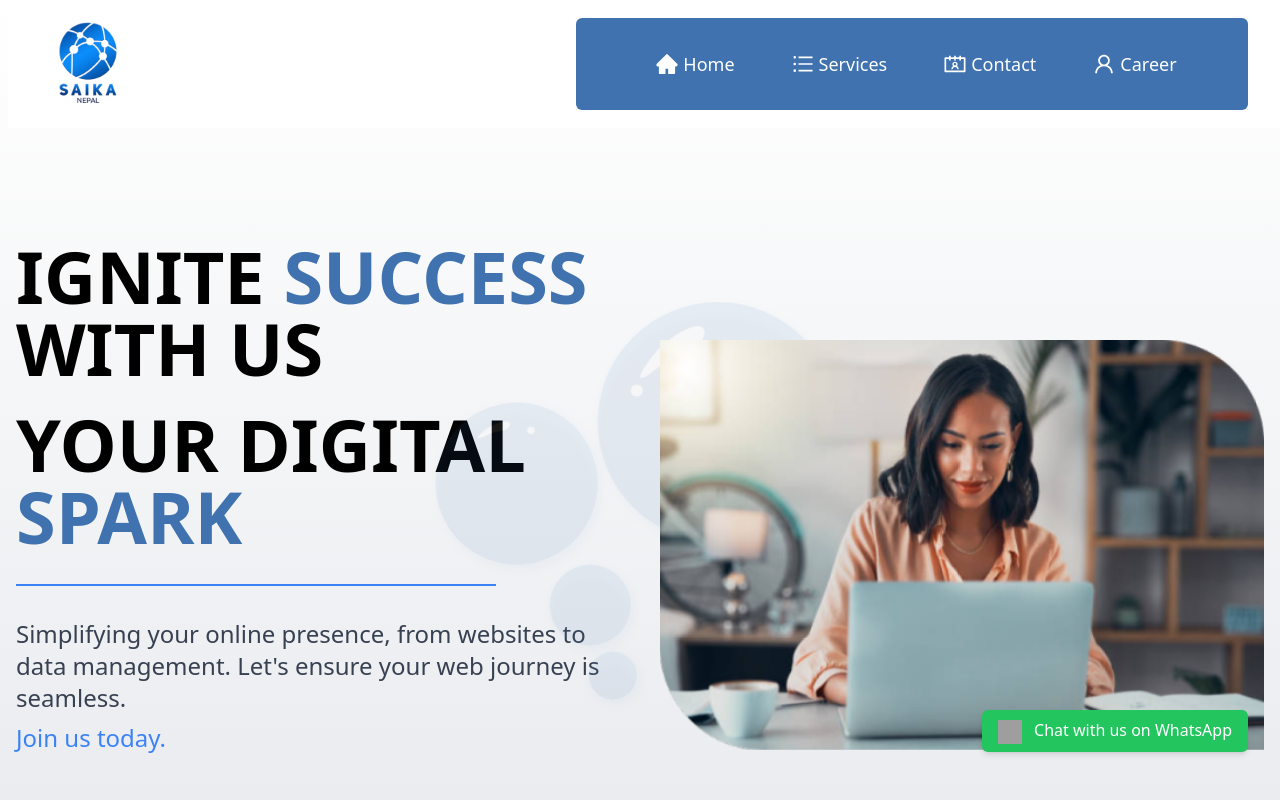
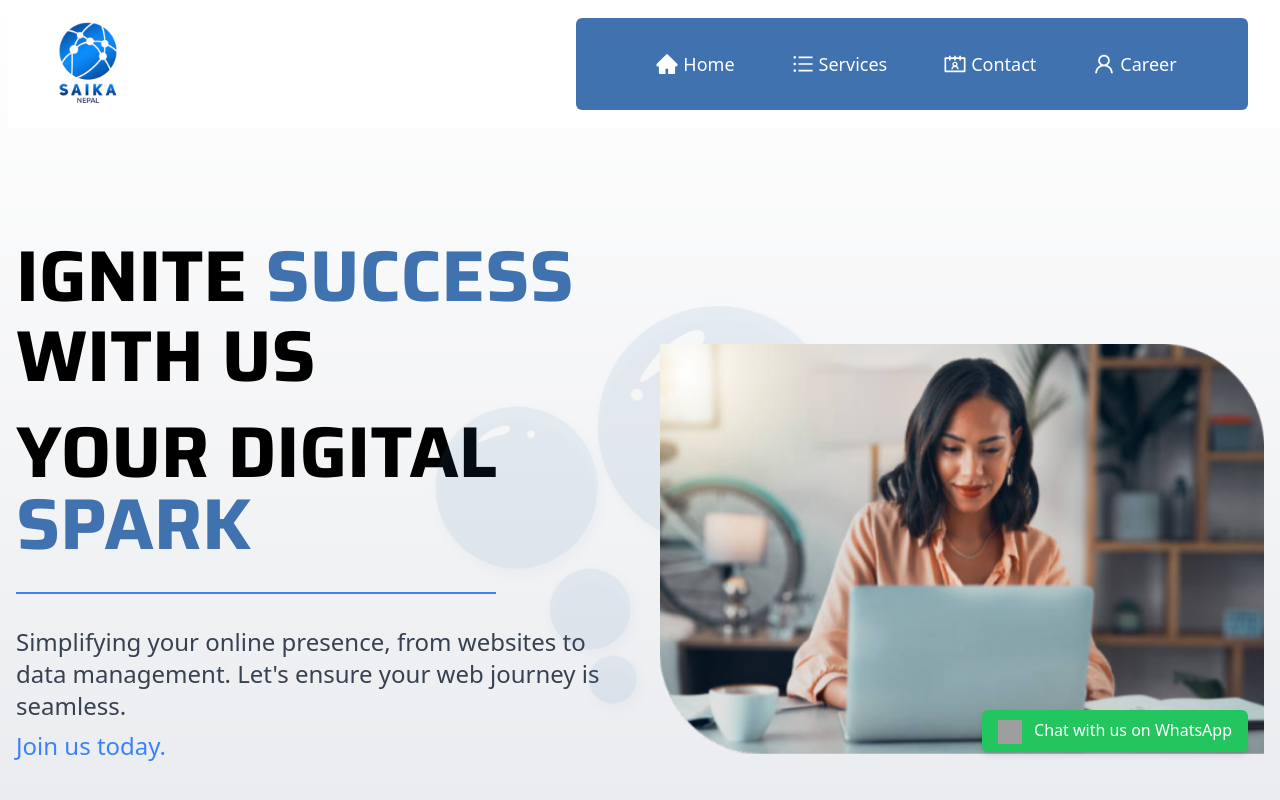
Before and after one commit to saikanepal/Saika_Nepal_Front_end, a React (Create React App) app: page / in a window 1280 px wide. Shown: the top 800 px of the page. Built offline with nearby package versions, Linux system fonts and the light colour scheme; grey boxes are pictures that could not be loaded.

Commit message:
Changes made

```diff
--- a/src/Components/AboutSaikaPage.js
+++ b/src/Components/AboutSaikaPage.js
@@ -8,12 +8,12 @@ const AboutSaikaPage = ({ contactRef }) => {
       <div className="max-w-screen-2xl mx-auto px-4 py-8 md:py-16 flex flex-col lg:flex-row items-center justify-between min-h-screen relative">
         <div className="lg:w-1/2 mb-8 lg:mb-0 mt-20 lg:mt-44 flex flex-col items-center lg:items-start sm:items-center">
           <div className="flex flex-col mb-6 mt-10 lg:mt-0">
-            <h1 className="text-3xl sm:text-5xl lg:text-7xl text-center lg:text-left font-bold">
+            <h1 className="text-3xl sm:text-5xl lg:text-7xl text-center lg:text-left font-bold font-Saira">
               IGNITE <span className="text-purple-600" style={{ color: '#3F72AF' }}>SUCCESS</span>
             </h1>
-            <h1 className="text-3xl sm:text-5xl lg:text-7xl font-bold text-center lg:text-left">WITH US</h1>
+            <h1 className="text-3xl sm:text-5xl lg:text-7xl font-bold text-center lg:text-left font-Saira mt-2">WITH US</h1>
           </div>
-          <h1 className="text-3xl sm:text-5xl lg:text-7xl font-bold mb-8 text-center lg:text-left">
+          <h1 className="text-3xl sm:text-5xl lg:text-7xl font-bold mb-8 text-center lg:text-left font-Saira">
             YOUR DIGITAL <span className="text-blue-500" style={{ color: '#3F72AF' }}>SPARK</span>
           </h1>
           <hr className="w-full lg:w-[480px] border-t-2 border-blue-500 mx-auto lg:mx-0 mb-8" />
```
